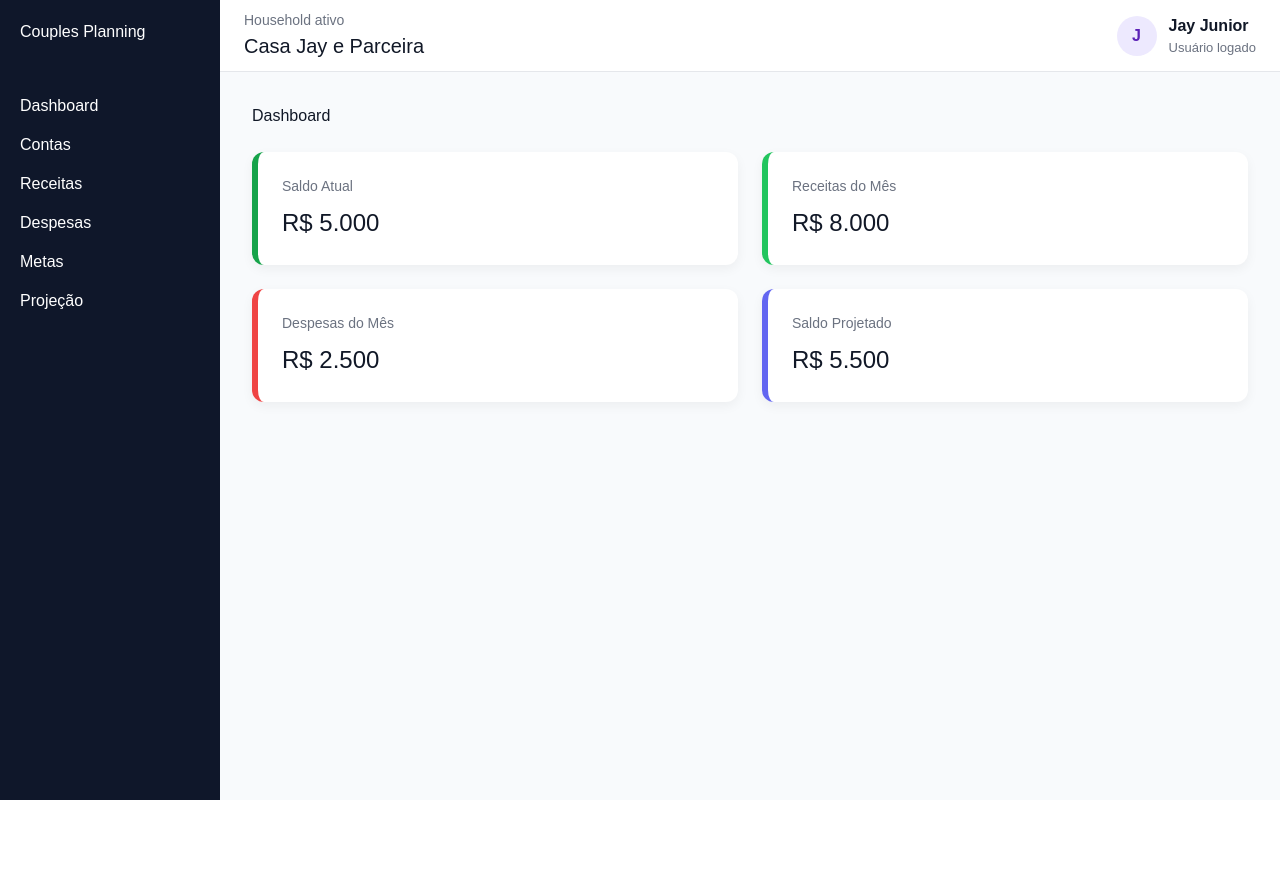
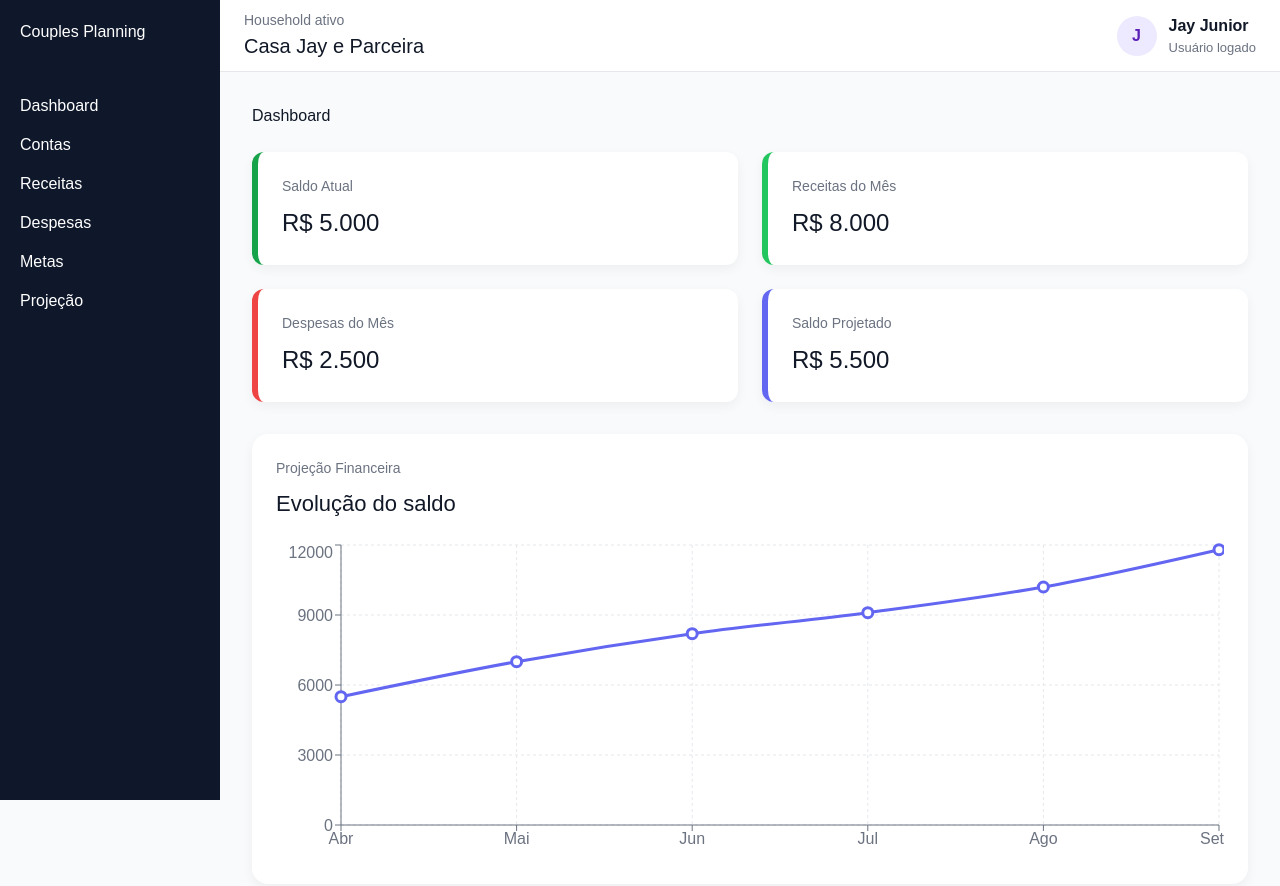
Before and after one commit to jayjayrj/couples-planning, a Next.js app in the folder frontend/couples-planning-web/: page / in a window 1280 px wide. Shown: the top 886 px of the page. Before the commit the page ends 800 px from the top, so only its background shows below. Built offline with nearby package versions, Linux system fonts and the light colour scheme.

Commit message:
feat: add projection chart to dashboard

```diff
--- a/frontend/couples-planning-web/app/page.tsx
+++ b/frontend/couples-planning-web/app/page.tsx
@@ -1,6 +1,7 @@
 import Sidebar from "@/components/Sidebar";
 import Topbar from "@/components/Topbar";
 import SummaryCard from "../components/SummaryCard"
+import ProjectionChart from "../components/ProjectionChart";
 
 export default function Home() {
   return (
@@ -45,6 +46,8 @@ export default function Home() {
               color="#6366f1"
             />
           </div>
+
+          <ProjectionChart />
         </main>
       </div>
     </div>
--- /dev/null
+++ b/frontend/couples-planning-web/components/ProjectionChart.tsx
@@ -0,0 +1,61 @@
+"use client";
+
+import {
+  LineChart,
+  Line,
+  XAxis,
+  YAxis,
+  Tooltip,
+  CartesianGrid,
+  ResponsiveContainer,
+} from "recharts";
+
+const data = [
+  { month: "Abr", balance: 5500 },
+  { month: "Mai", balance: 7000 },
+  { month: "Jun", balance: 8200 },
+  { month: "Jul", balance: 9100 },
+  { month: "Ago", balance: 10200 },
+  { month: "Set", balance: 11800 },
+];
+
+export default function ProjectionChart() {
+  return (
+    <div
+      style={{
+        background: "white",
+        borderRadius: "16px",
+        padding: "24px",
+        boxShadow: "0 4px 12px rgba(0,0,0,0.05)",
+        marginTop: "32px",
+      }}
+    >
+      <div style={{ marginBottom: "20px" }}>
+        <p style={{ margin: 0, fontSize: "14px", color: "#6b7280" }}>
+          Projeção Financeira
+        </p>
+        <h2 style={{ margin: "8px 0 0 0", fontSize: "22px", color: "#111827" }}>
+          Evolução do saldo
+        </h2>
+      </div>
+
+      <div style={{ width: "100%", height: "320px" }}>
+        <ResponsiveContainer>
+          <LineChart data={data}>
+            <CartesianGrid strokeDasharray="3 3" stroke="#e5e7eb" />
+            <XAxis dataKey="month" stroke="#6b7280" />
+            <YAxis stroke="#6b7280" />
+            <Tooltip />
+            <Line
+              type="monotone"
+              dataKey="balance"
+              stroke="#6366f1"
+              strokeWidth={3}
+              dot={{ r: 5 }}
+            />
+          </LineChart>
+        </ResponsiveContainer>
+      </div>
+    </div>
+  );
+}
--- a/frontend/couples-planning-web/package.json
+++ b/frontend/couples-planning-web/package.json
@@ -11,7 +11,8 @@
   "dependencies": {
     "next": "16.1.6",
     "react": "19.2.3",
-    "react-dom": "19.2.3"
+    "react-dom": "19.2.3",
+    "recharts": "^3.8.0"
   },
   "devDependencies": {
     "@tailwindcss/postcss": "^4",
```
Also changed, not shown: 1 other file (tests, documents, lock files or other folders).
